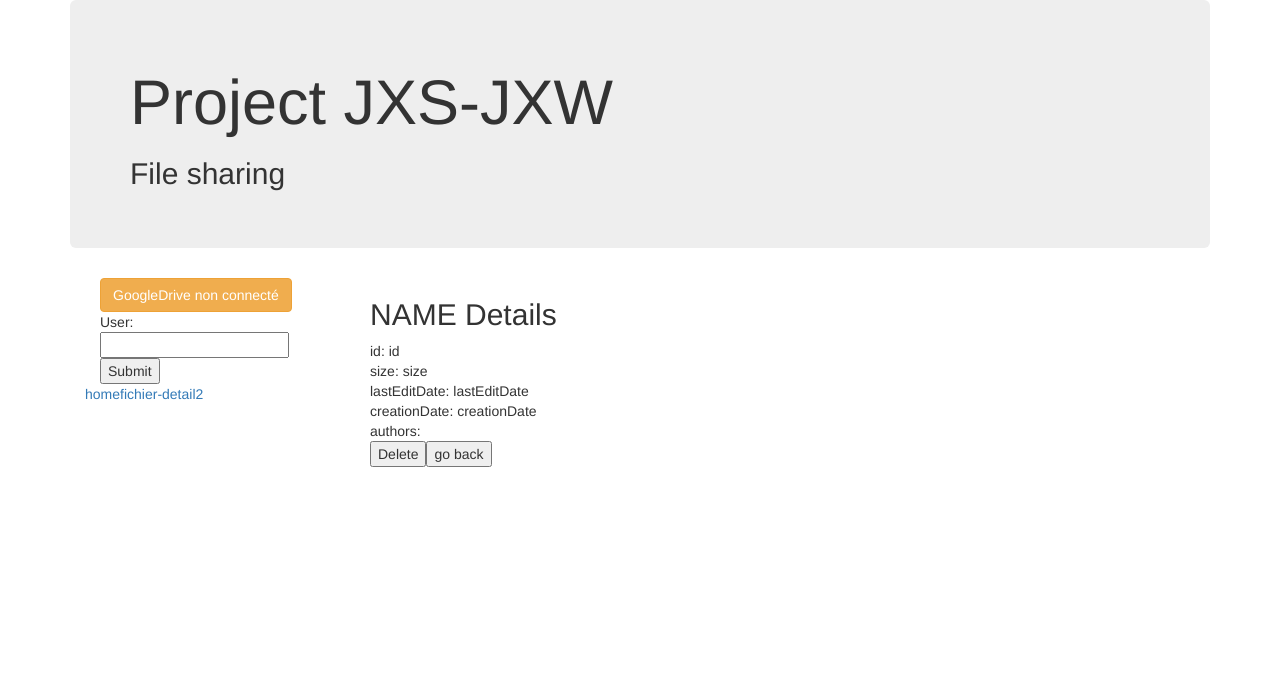
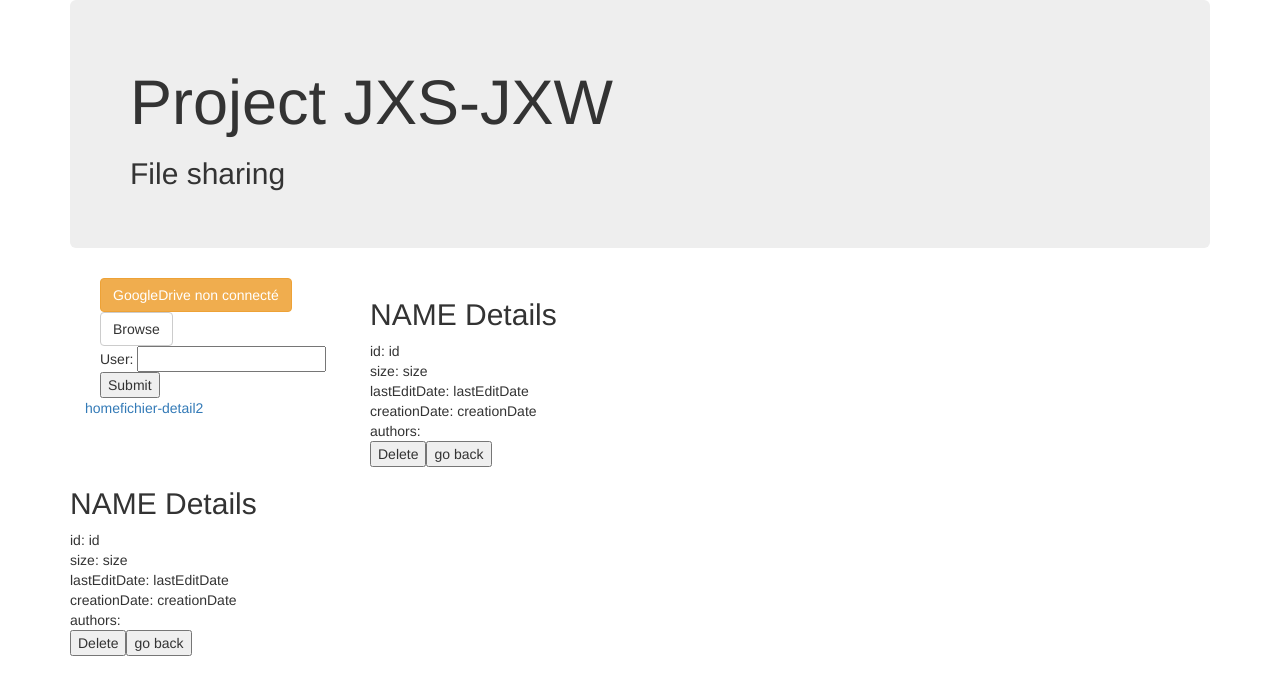
Before and after one commit to AdrienRiou/Projet_JXS_JXW, an Angular app in the folder jxs-front/: page /fichier-detail in a window 1280 px wide. Shown: the top 694 px of the page. Built offline with nearby package versions, Linux system fonts and the light colour scheme.

Commit message:
quelques modifications caucasiennes

```diff
--- a/jxs-front/src/app/app.component.html
+++ b/jxs-front/src/app/app.component.html
@@ -20,3 +20,9 @@
     <router-outlet></router-outlet>
   </div>
 </div>
+
+<div class="container">
+  <div>
+    <app-fichier-detail></app-fichier-detail>
+  </div>
+</div>
--- a/jxs-front/src/app/lateral-panel/lateral-panel.component.html
+++ b/jxs-front/src/app/lateral-panel/lateral-panel.component.html
@@ -6,12 +6,17 @@
   <div *ngIf="google_auth">
     <button type="button" class="btn btn-success">GoogleDrive connecté !</button>
   </div>
+  <div>
+    <label class="btn btn-default btn-file">
+      Browse <input type="file" style="display: none;">
+    </label>
+  </div>
 
   <div>
     <form>
       <div>
-        User:<br>
-        <input type="text" id="newUser" ng-model="userName"><br>
+        User:
+        <input type="text" ng-model="userName"><br>
         <button (click)="addUser()">Submit</button>
       </div>
     </form>
```
Also changed, not shown: jxs-front/src/app/files-display/files-display.component.css (+0 -7 lines).
